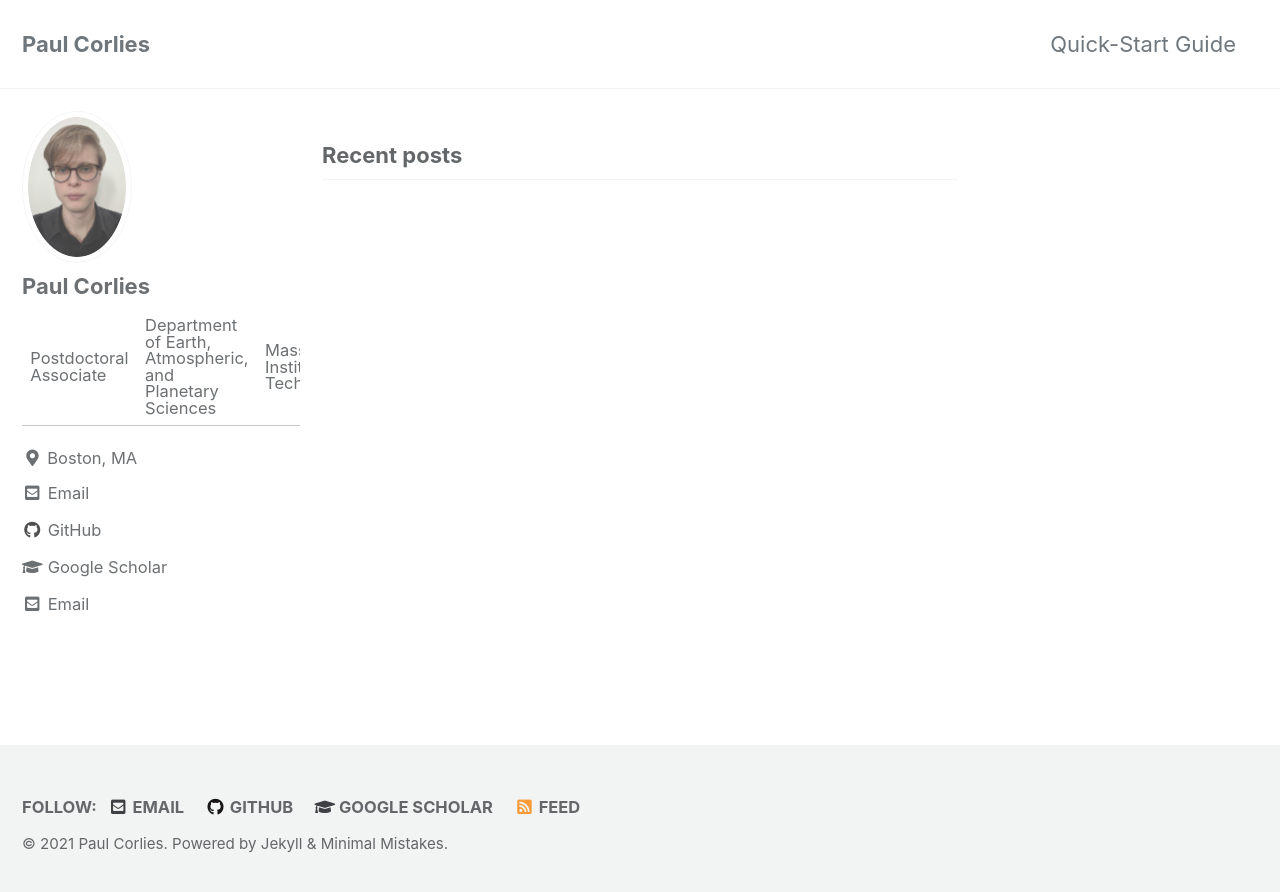
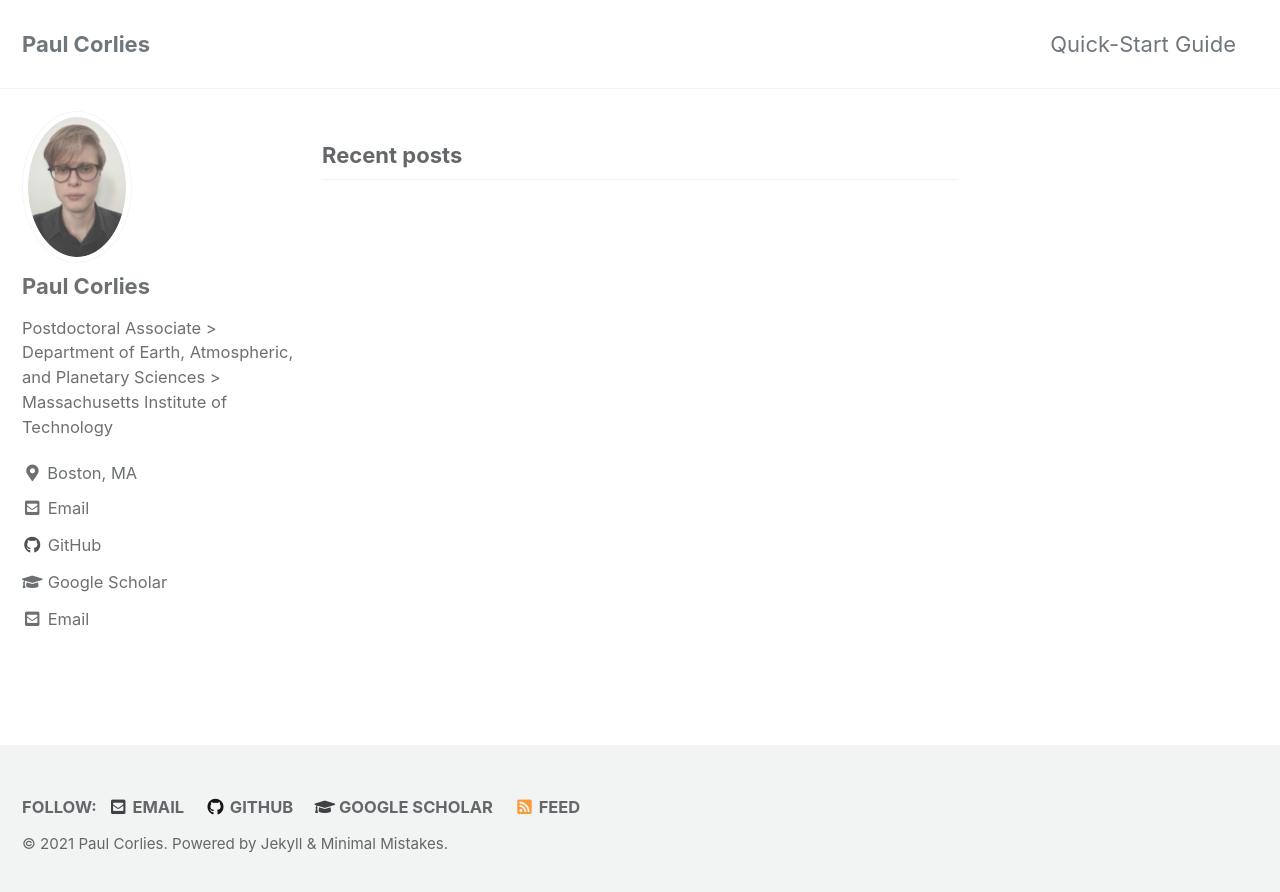
Before and after one commit to pcorlies/pcorlies.github.io, a Jekyll site: the page built from index.html, in a window 1280 px wide. Shown: the top 892 px of the page. Built offline with Jekyll 4.4.1, drawn with Linux system fonts in a browser that asks for light colours; cached includes are drawn as plain includes; the list of posts is cut into pages by our own code.

```diff
--- a/_config.yml
+++ b/_config.yml
@@ -103,8 +103,8 @@ analytics:
 author:
   name             : "Paul Corlies"
   avatar           :  "/assets/images/headshot.png"
-  bio              :  "Postdoctoral Associate |
-                       Department of Earth, Atmospheric, and Planetary Sciences |
+  bio              :  "Postdoctoral Associate >
+                       Department of Earth, Atmospheric, and Planetary Sciences >
                        Massachusetts Institute of Technology"
   location         : "Boston, MA"
   email            : "pcorlies@mit.edu"
```
